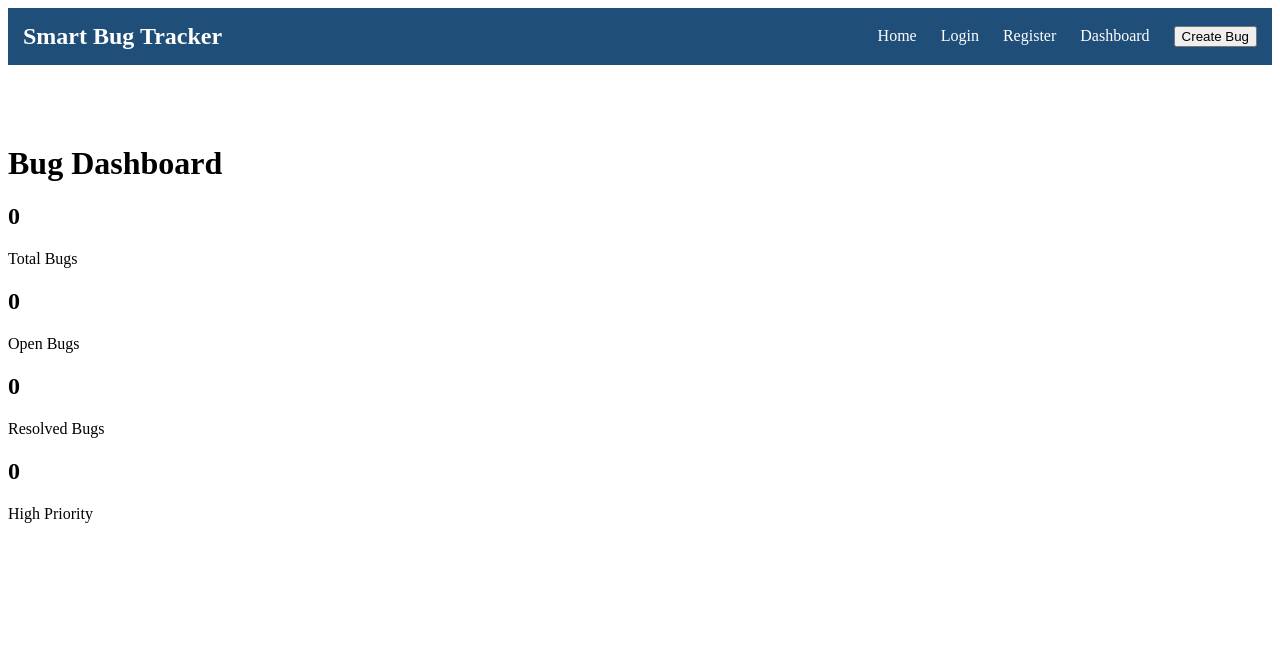
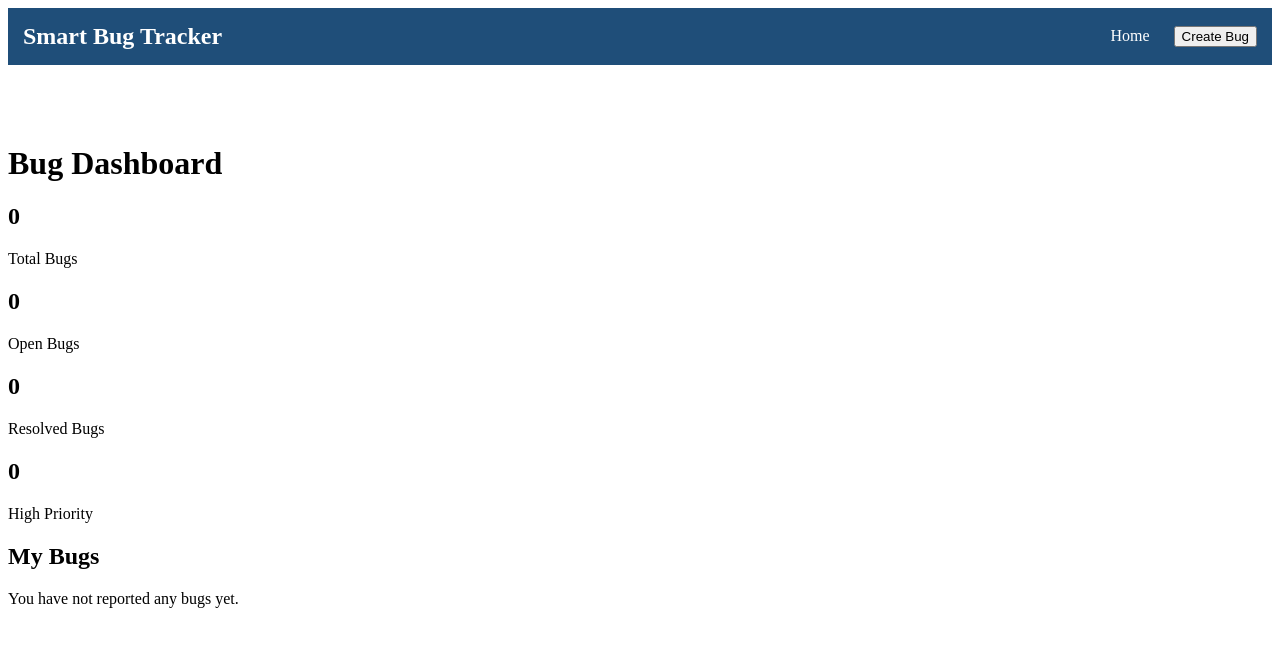
Before and after one commit to leshaanheslop124-hash/SmartBugTracker, a Flask app: page /dashboard in a window 1280 px wide. Shown: the top 647 px of the page. Run offline with Flask 3, Linux system fonts and the light colour scheme; the visitor is signed in with stand-in values (Sample User, id 1); data that the repository does not hold is empty; parts of the project's set-up code (start-up, migrations or seed data) failed here and were passed over.

Commit message:
Added dashboard statistics and smart priority system

```diff
--- a/templates/dashboard.html
+++ b/templates/dashboard.html
@@ -9,9 +9,7 @@
 
 </head>
 
-
 <body>
-
 
 <nav>
 
@@ -21,16 +19,8 @@
 
         <a href="/">Home</a>
 
-        <a href="/login">Login</a>
-
-        <a href="/register">Register</a>
-
-        <a href="/dashboard">Dashboard</a>
-
         <a href="/create_bug">
-    <button type="button">
-        Create Bug
-    </button>
+            <button type="button">Create Bug</button>
         </a>
 
     </div>
@@ -38,61 +28,108 @@
 </nav>
 
 
-
 <div class="container">
-
 
     <h1>Bug Dashboard</h1>
 
 
+    <!-- =========================
+         DASHBOARD STATISTICS
+    ========================== -->
+
     <div class="cards">
-
 
         <div class="card">
 
-<h2>0</h2>
+            <h2>{{ total_bugs }}</h2>
 
             <p>Total Bugs</p>
 
         </div>
 
 
-
         <div class="card">
 
-<h2>0</h2>
+            <h2>{{ open_bugs }}</h2>
 
             <p>Open Bugs</p>
 
         </div>
 
 
-
         <div class="card">
 
-<h2>0</h2>
+            <h2>{{ resolved_bugs }}</h2>
 
             <p>Resolved Bugs</p>
 
         </div>
 
 
-
         <div class="card">
 
-<h2>0</h2>
+            <h2>{{ high_priority }}</h2>
 
             <p>High Priority</p>
 
         </div>
 
+    </div>
+
+
+    <!-- =========================
+         BUG LIST
+    ========================== -->
+
+    <h2>My Bugs</h2>
+
+
+    {% if bugs %}
+
+        {% for bug in bugs %}
+
+            <div class="card">
+
+                <h3>{{ bug.Title }}</h3>
+
+                <p>
+                    <strong>Description:</strong>
+                    {{ bug.Description }}
+                </p>
+
+                <p>
+                    <strong>Severity:</strong>
+                    {{ bug.Severity }}
+                </p>
+
+                <p>
+                    <strong>Priority:</strong>
+                    {{ bug.Priority }}
+                </p>
+
+                <p>
+                    <strong>Status:</strong>
+                    {{ bug.Status }}
+                </p>
+
+                <p>
+                    <strong>Date Reported:</strong>
+                    {{ bug.DateReported }}
+                </p>
 
             </div>
+
+        {% endfor %}
+
+    {% else %}
+
+        <p>You have not reported any bugs yet.</p>
+
+    {% endif %}
 
 
 </div>
 
-
 </body>
 
 </html>
```
Lines whose indentation alone changed are shown as unchanged.
